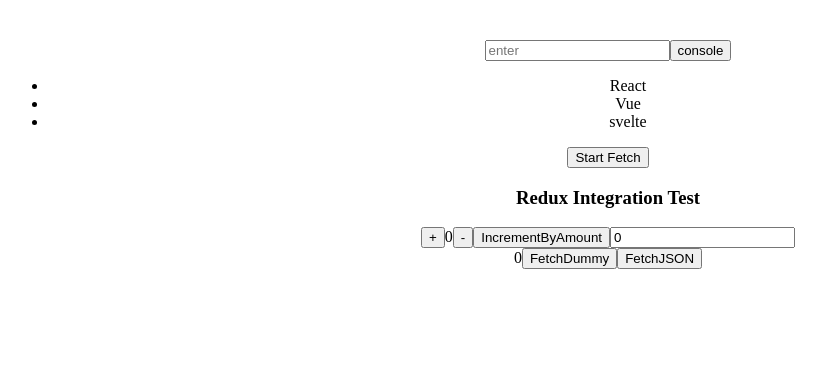
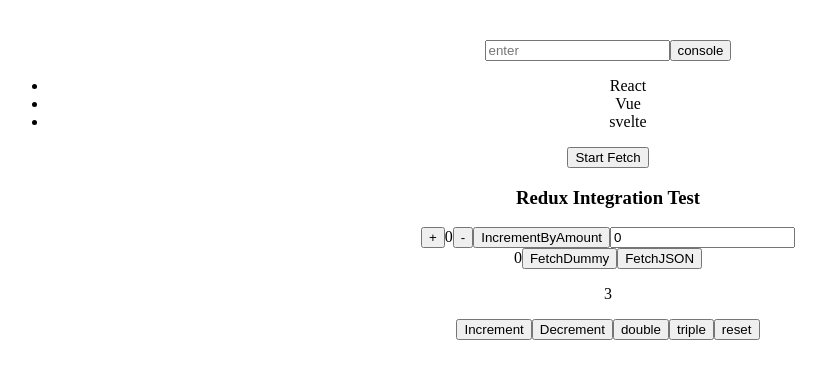
Before and after one commit to cossack910/ReactJest, a React (Vite) app in the folder app/: page / in a window 1280 px wide. Shown: the top 378 px of the page, without its empty margins (32-858 px from the left). Built offline with nearby package versions, Linux system fonts and the light colour scheme; no server answers.

Commit message:
test用コード

```diff
--- a/app/src/App.tsx
+++ b/app/src/App.tsx
@@ -5,6 +5,7 @@ import UseEffectRender from "./UseEffectRender";
 import MockServer from "./MockServer";
 import Redux from "./Redux";
 import ReduxAsync from "./ReduxAsync";
+import CustomHooks from "./CustomHooks";
 
 function App() {
   const data = [
@@ -29,6 +30,7 @@ function App() {
       <MockServer />
       <Redux />
       <ReduxAsync />
+      <CustomHooks />
     </>
   );
 }
--- /dev/null
+++ b/app/src/CustomHooks.tsx
@@ -0,0 +1,18 @@
+import { FC } from "react";
+import { useCounter } from "./useCounter";
+
+const CustomHooks: FC = () => {
+  const { count, increment, decrement, double, triple, reset } = useCounter(3);
+  return (
+    <div>
+      <p>{count}</p>
+      <button onClick={increment}>Increment</button>
+      <button onClick={decrement}>Decrement</button>
+      <button onClick={double}>double</button>
+      <button onClick={triple}>triple</button>
+      <button onClick={reset}>reset</button>
+    </div>
+  );
+};
+
+export default CustomHooks;
--- /dev/null
+++ b/app/src/useCounter.ts
@@ -0,0 +1,22 @@
+import { useState } from "react";
+
+export const useCounter = (initialCount: number) => {
+  const [count, setCount] = useState(initialCount);
+
+  const increment = () => {
+    setCount((count) => count + 1);
+  };
+  const decrement = () => {
+    setCount((count) => count - 1);
+  };
+  const double = () => {
+    setCount((count) => count * 2);
+  };
+  const triple = () => {
+    setCount((count) => count * 3);
+  };
+  const reset = () => {
+    setCount(0);
+  };
+  return { count, increment, decrement, double, triple, reset };
+};
```
